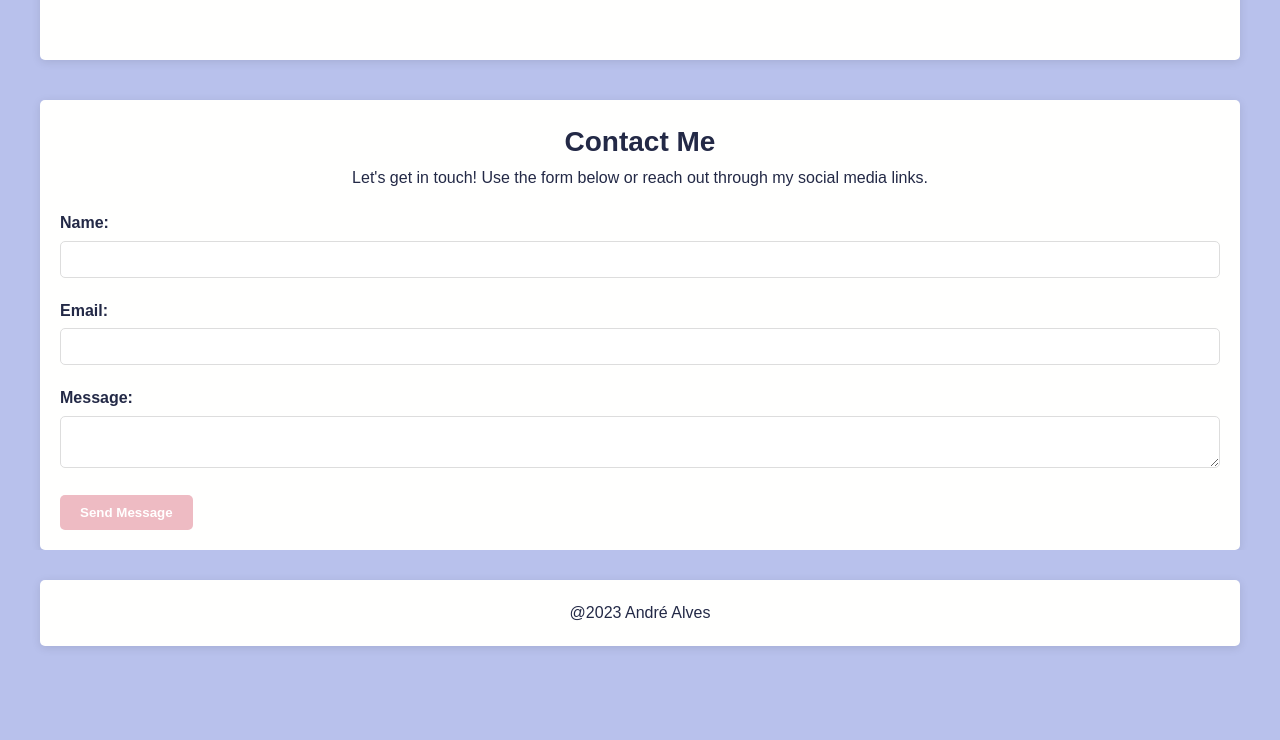
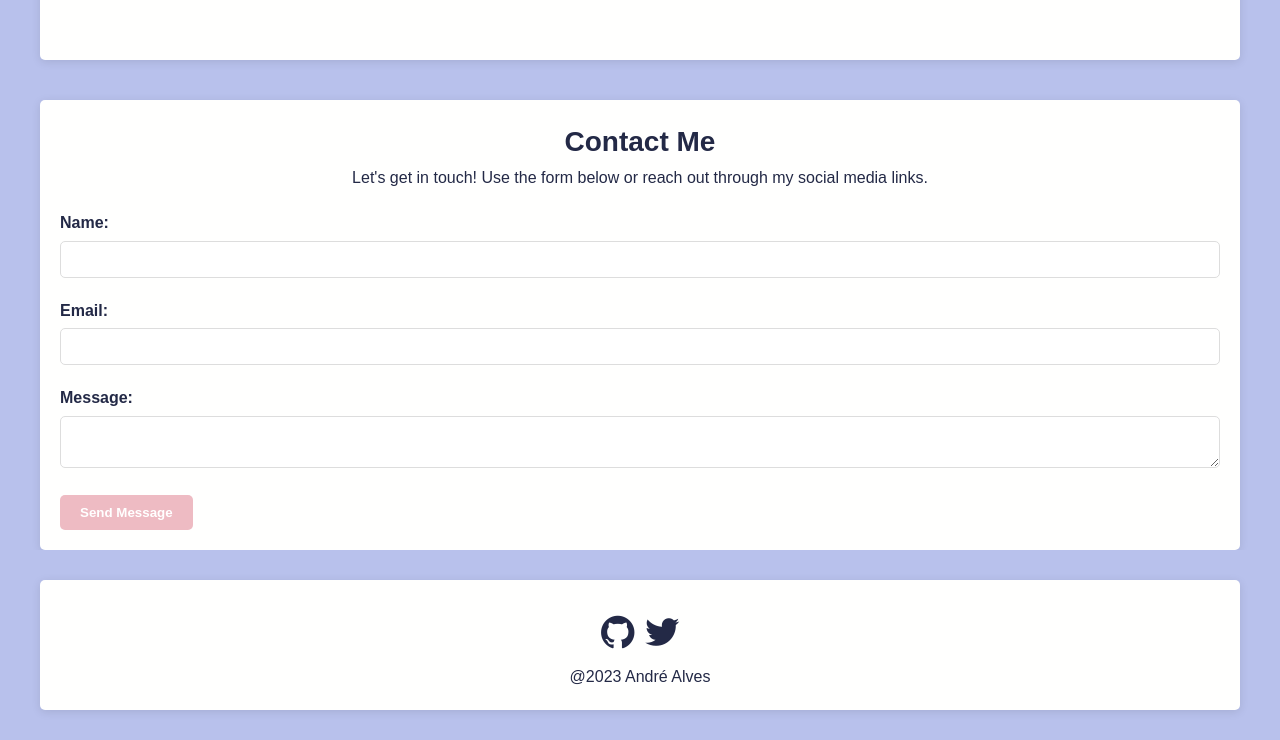
Before and after one commit to Pinotas/Portfolio-AndreAlves, a plain HTML site: page index.html in a window 1280 px wide. Shown: the part 1255-1995 px from the top of the page. Before the commit the page ends 1931 px from the top, so only its background shows below. Drawn offline with nearby package versions, Linux system fonts and the light colour scheme.

Commit message:
update index.html

```diff
--- a/index.html
+++ b/index.html
@@ -6,6 +6,10 @@
     <title>André Alves</title>
     <link rel="stylesheet" href="./styles.css" />
     <link rel="shortcut icon" href="favicon.ico" type="image/x-icon" />
+    <link
+      href="https://cdn.jsdelivr.net/npm/remixicon@3.5.0/fonts/remixicon.css"
+      rel="stylesheet"
+    />
   </head>
   <body>
     <header>
@@ -91,6 +95,10 @@
 
     <footer>
       <div class="container">
+        <a href="https://github.com/Pinotas" class="icons"
+          ><i class="ri-github-fill"></i
+        ></a>
+        <a href="" class="icons"><i class="ri-twitter-fill"></i> </a>
         <p>@2023 André Alves</p>
       </div>
     </footer>
--- a/styles.css
+++ b/styles.css
@@ -204,3 +204,7 @@ footer {
 #homepage {
   color: #fff;
 }
+.icons {
+  font-size: 40px;
+  text-decoration: none;
+}
```
